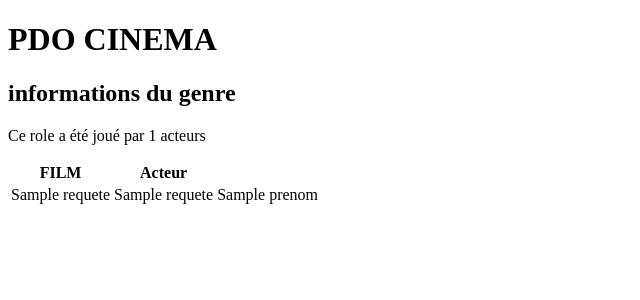
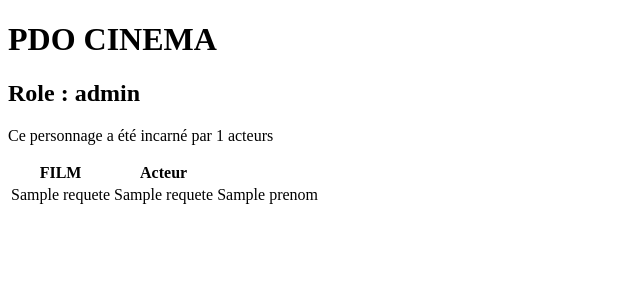
Before and after one commit to mayados/cinema_mvc, a PHP site: template view/detailRole.php in a window 1280 px wide. Shown: the part 26-326 px from the top of the page, without its empty margins (0-640 px from the left). Run offline with PHP 8.4, Linux system fonts and the light colour scheme; the template is opened without the code that fills it: most values are stand-ins (such as "Sample title", 1, 10 or a date in 2020).

Commit message:
restructure the code

```diff
--- a/view/detailRole.php
+++ b/view/detailRole.php
@@ -1,6 +1,6 @@
 <?php ob_start();?>
 
-<p>Ce role a été joué par <?= $requete->rowCount() ?> acteurs</p>
+<p>Ce personnage a été incarné par <?= $requete->rowCount() ?> acteurs</p>
 
     <table>
         <thead>
@@ -11,7 +11,9 @@
         </thead>
         <tbody>
             <?php
-                foreach($requete->fetchAll() as $role) { ?>
+                foreach($requete->fetchAll() as $role) {
+                    $nomRole = $role["nom_role"];
+                    ?>
                     <tr>
                         <td><?=$role["titre"] ?></td>
                         <td><?=$role["nom"] ?></td>
@@ -25,7 +27,7 @@
 
     /* On stocke dans des variables les titres qui seront affectés sur la page template */
     $titre = "informations sur le genre";
-    $titre_secondaire = "informations du genre";
+    $titre_secondaire = "Role : ".$nomRole;
     /* ob_start et ob_get_clean permettent d'aspirer les informations qui se situent entre ces deux fonctions, ainsi, nous pourrons envoyer tout ça sur une autre page
     Ici, nous stockons tout cela dans une variable $contenu */
     $contenu = ob_get_clean();
```
